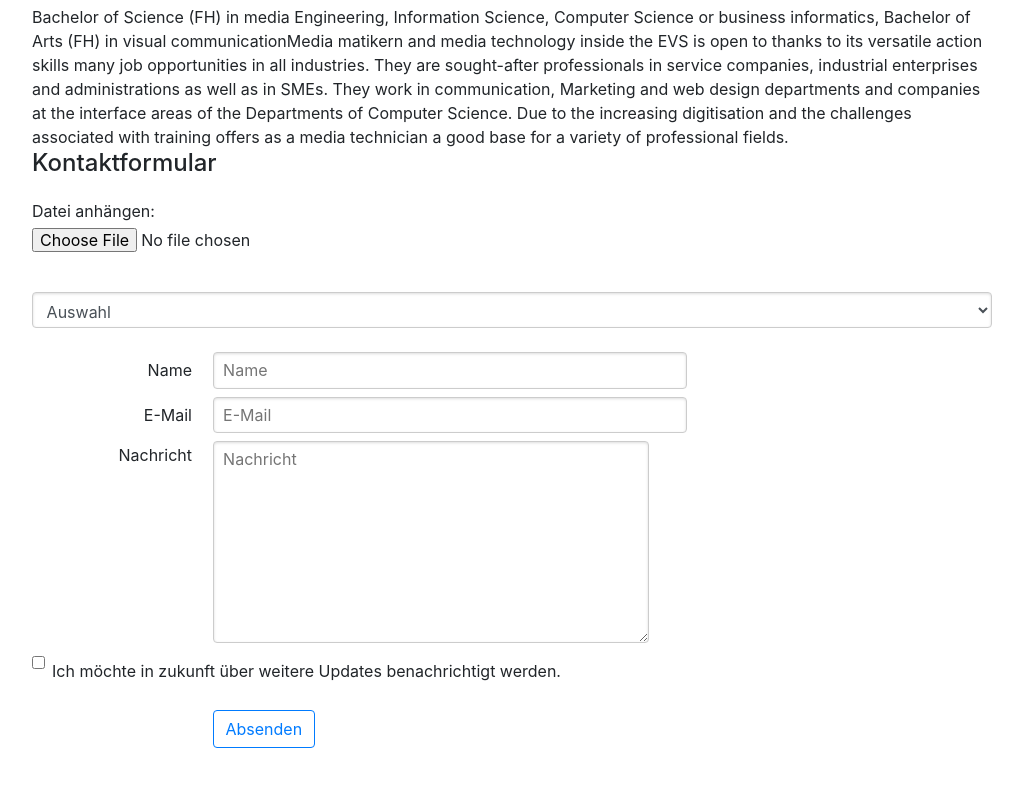
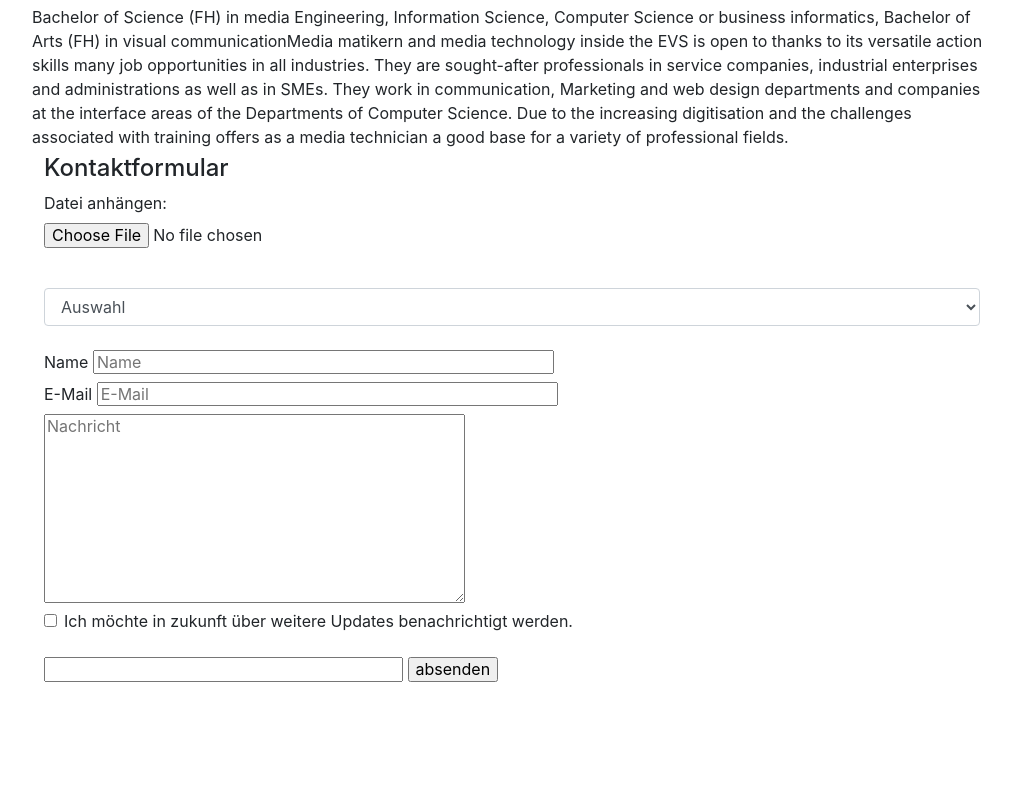
Before and after one commit to moorlivia/LB02_Livia_Moor, a website: page html/aboutme.html in a window 1280 px wide. Shown: the part 2338-3125 px from the top of the page, without its empty margins (168-1191 px from the left). After the commit the page ends 3078 px from the top, so only its background shows below. Drawn offline with nearby package versions, Linux system fonts and the light colour scheme.

Commit message:
added function

```diff
--- a/html/aboutme.html
+++ b/html/aboutme.html
@@ -203,15 +203,20 @@
                     increasing digitisation and the challenges associated with training offers as a
                     media
                     technician a good base for a variety of professional fields.</br>
+                    <div>
+                        <form action="mailto:moorlivia@gmail.com" method="post">
+
                             <div id="kontaktformular">
-                        <h4>Kontaktformular</h4>
+
                                 <form id="kontaktform" action="" method="post" class="pure-form pure-form-aligned">
 
                                     <fieldset>
+                                        <h4>Kontaktformular</h4>
                                         <form>
                                             <div class="form-group">
                                                 <label for="exampleFormControlFile1">Datei anhängen:</label>
-                                        <input type="file" class="form-control-file" id="exampleFormControlFile1">
+                                                <input type="file" class="form-control-file"
+                                                    id="exampleFormControlFile1">
                                             </div>
                                         </form>
                                         </br>
@@ -229,10 +234,10 @@
                                         </div>
                                         <div class="pure-control-group">
                                             <label for="email">E-Mail</label>
-                                    <input id="email" name="email" type="email" required size="40" placeholder="E-Mail">
+                                            <input id="email" name="email" type="email" required size="40"
+                                                placeholder="E-Mail">
                                         </div>
                                         <div class="pure-control-group">
-                                    <label for="nachricht">Nachricht</label>
                                             <textarea id="nachricht" name="nachricht" required cols="39" rows="10"
                                                 placeholder="Nachricht"></textarea>
                                         </div>
@@ -243,11 +248,8 @@
                                             </label>
                                         </div></br>
                                         <div style="clear:both;"></div>
-                                <div class="pure-control-group">
-                                    <label for="submit"></label>
-                                    <button id="submit" name="submit" type="submit" class="btn btn-outline-primary"
-                                        onsubmit="validateForm()">Absenden</button>
-                                </div>
+                                        <input type="text" name="vorname" value="" size="30" maxlength="50">
+                                        <input type="Submit" name="absenden" value="absenden">
                                     </fieldset>
                                 </form>
                                 <script>
@@ -258,6 +260,9 @@
                                 </script>
                             </div>
                     </div>
+                    </form>
+                </div>
+
 
 
                 <!--Grid column-->
```
Lines whose indentation alone changed are shown as unchanged.
